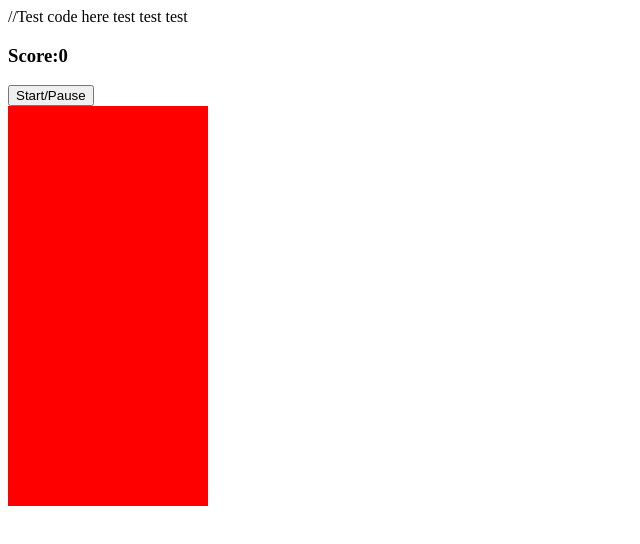
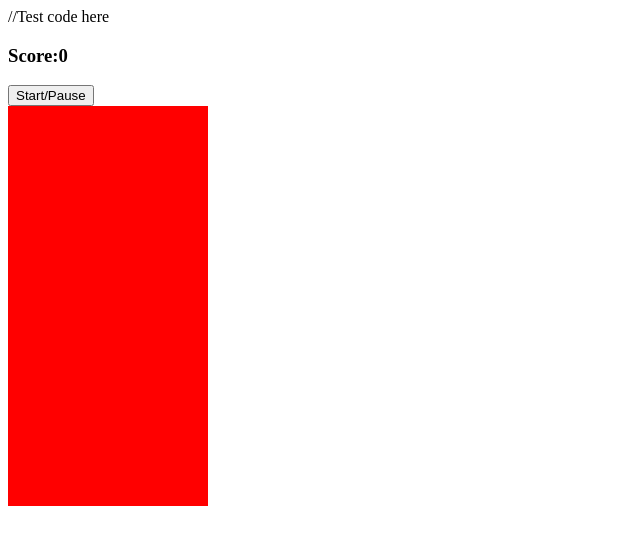
Before and after one commit to jimmythegent2/basic-tetris, a plain HTML site: page index.html in a window 1280 px wide. Shown: the whole page, without its empty margins (0-640 px from the left). Drawn offline with Linux system fonts and the light colour scheme.

Commit message:
confirming commit

```diff
--- a/index.html
+++ b/index.html
@@ -10,7 +10,7 @@
   <body>
 
     //Test code here
-    test test test
+
     <h3>Score:<span id ="score">0</span></h3>
 
     <button id="start-button"> Start/Pause </button>
```
